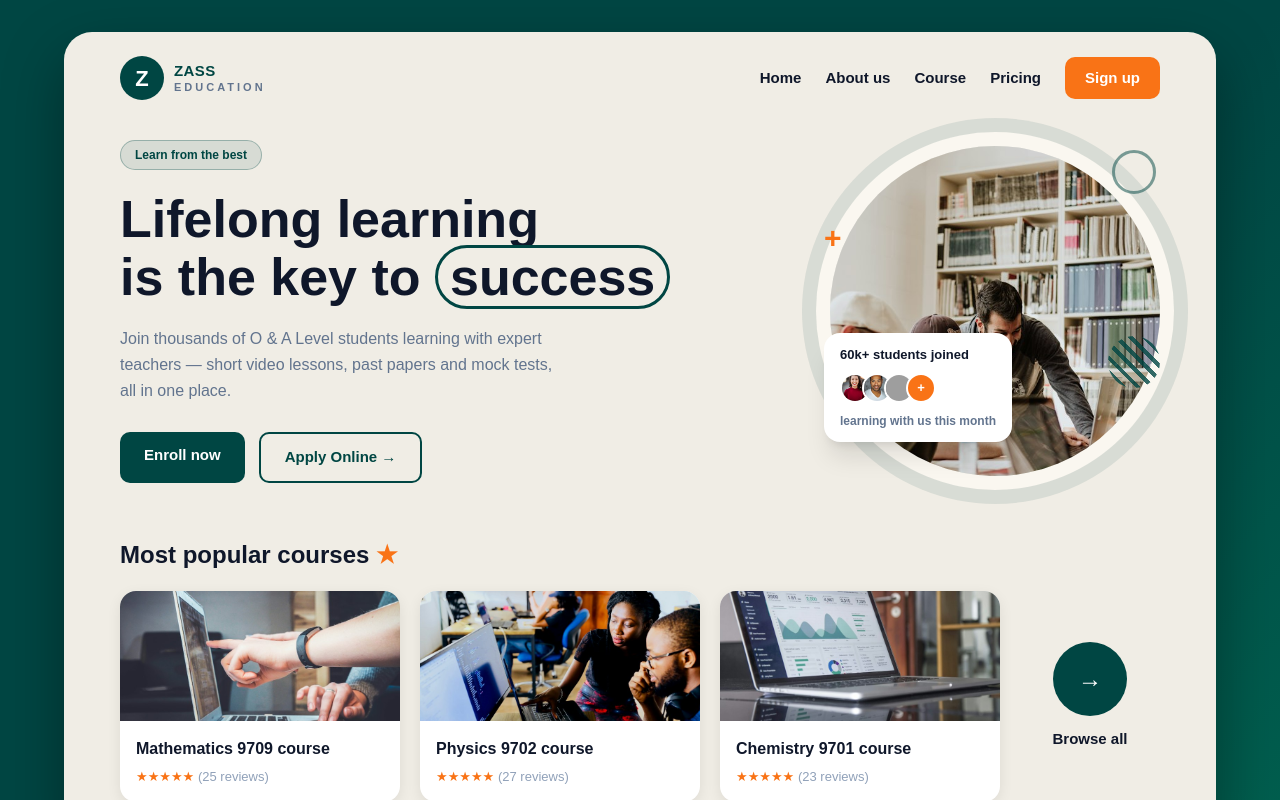
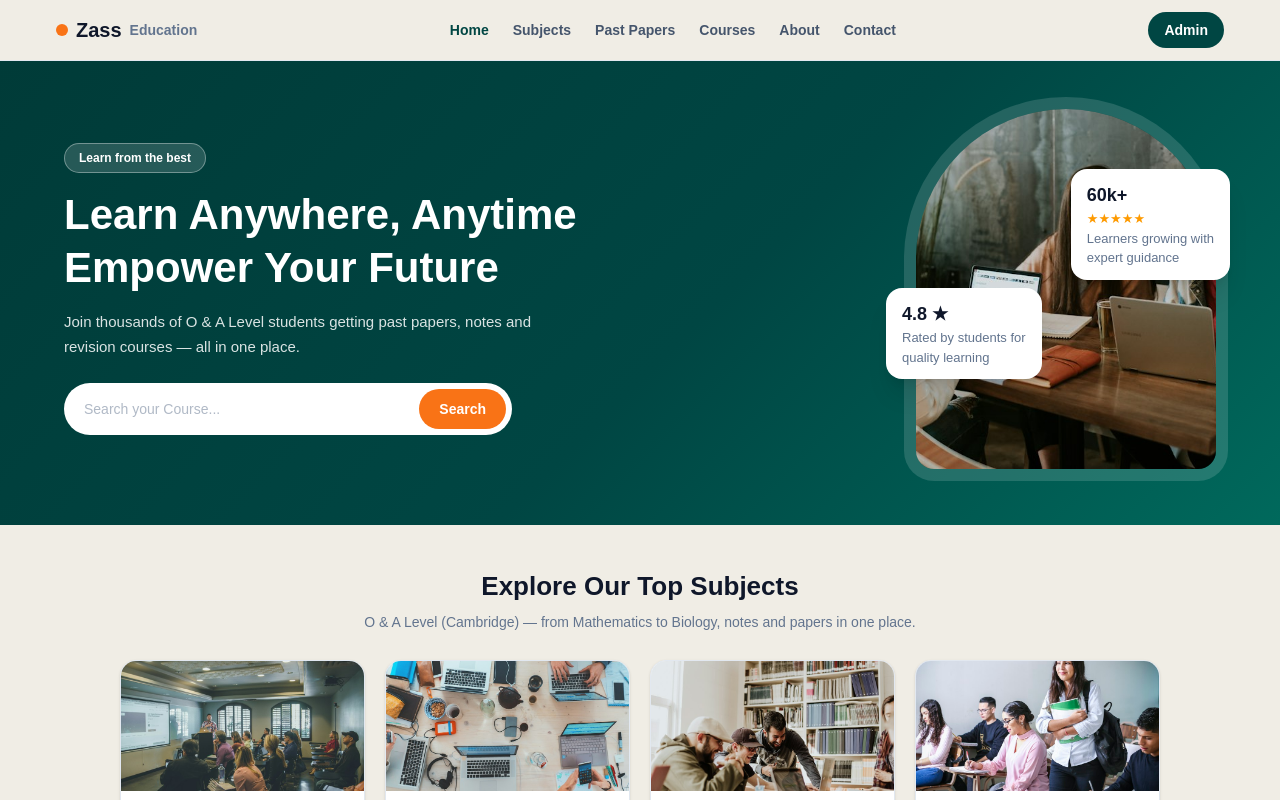
Before and after one commit to Hateem-Hussain-01/zass-education, a Next.js app: page / in a window 1280 px wide. Shown: the top 800 px of the page. Built offline with nearby package versions, Linux system fonts and the light colour scheme; grey boxes are pictures that could not be loaded.

Commit message:
Revert home to previous design (Design 2 LearnMix) - keep Cyprus/Sand Dune palette

```diff
--- a/app/page.tsx
+++ b/app/page.tsx
@@ -1,6 +1,8 @@
 "use client";
 
+import { useState } from "react";
 import Link from "next/link";
+import { useRouter } from "next/navigation";
 import { useCourses, useSettings, useSubjects } from "@/lib/store";
 import { TEAM, initials } from "@/lib/types";
 
@@ -9,23 +11,6 @@ const FEATURED_SUBJECTS: { name: string; image: string }[] = [
   { name: "Physics", image: "/images/1519389950473-47ba0277781c.jpg" },
   { name: "Chemistry", image: "/images/1523240795612-9a054b0db644.jpg" },
   { name: "Biology", image: "/images/1571260899304-425eee4c7efc.jpg" },
-];
-
-/** Placeholder review counts from the approved Design 1 preview — replace
- *  with real counts when available. */
-const POPULAR_REVIEWS = [25, 27, 23];
-
-const JOINED_AVATARS = [
-  "/images/1494790108377-be9c29b29330.jpg",
-  "/images/1507003211169-0a1dd7228f2d.jpg",
-  "/images/1500648767791-00dcc994a43e.jpg",
-];
-
-const PANEL_LINKS = [
-  { href: "/", label: "Home" },
-  { href: "/about", label: "About us" },
-  { href: "/courses", label: "Course" },
-  { href: "/courses", label: "Pricing" },
 ];
 
 const WHY_ZASS = [
@@ -46,31 +31,12 @@ const WHY_ZASS = [
   },
 ];
 
-/** Renders one headline line, circling the word "success" (Design 1). */
-function HeadlineLine({ line }: { line: string }) {
-  const parts = line.split(/(\bsuccess\b)/i);
-  return (
-    <>
-      {parts.map((p, i) =>
-        p.toLowerCase() === "success" ? (
-          <span
-            key={i}
-            className="border-[3px] border-[var(--zass-primary)] rounded-full px-3 whitespace-nowrap"
-          >
-            {p}
-          </span>
-        ) : (
-          <span key={i}>{p}</span>
-        ),
-      )}
-    </>
-  );
-}
-
 export default function HomePage() {
   const { settings } = useSettings();
   const { subjects } = useSubjects();
   const { courses } = useCourses();
+  const router = useRouter();
+  const [query, setQuery] = useState("");
 
   const codesFor = (name: string) =>
     subjects
@@ -79,188 +45,83 @@ export default function HomePage() {
       .join(" · ");
 
   const headlineLines = settings.heroHeadline.split("\n");
-  const popular = courses.slice(0, 3);
-
-  const subjectFor = (subjectId: string) =>
-    subjects.find((s) => s.id === subjectId);
 
   return (
     <div>
-      {/* Design 1 (Global Academy) — Cyprus outer, Sand Dune panel */}
+      {/* Hero — Cyprus gradient, LearnMix layout */}
       <section
-        className="px-4 md:px-10 py-6 md:py-8"
+        className="text-white px-5 md:px-14 pt-6 pb-14"
         style={{
           background:
-            "linear-gradient(135deg, #004643 0%, var(--zass-primary) 60%, #00604F 100%)",
+            "linear-gradient(135deg, #003B38 0%, var(--zass-primary) 55%, #00695C 100%)",
         }}
       >
-        <div className="bg-[var(--zass-base)] rounded-[28px] shadow-[0_24px_60px_rgba(0,0,0,0.35)] px-6 md:px-14 pt-6 pb-10 max-w-6xl mx-auto">
-          {/* In-panel nav */}
-          <nav className="flex flex-wrap items-center gap-x-6 gap-y-3">
-            <Link href="/" className="flex items-center gap-2.5">
-              <span className="w-11 h-11 rounded-full bg-[var(--zass-primary)] text-white flex items-center justify-center font-extrabold text-[22px]">
-                Z
-              </span>
-              <span className="font-extrabold text-[15px] tracking-wide text-[var(--zass-primary)] leading-tight">
-                ZASS
-                <span className="block text-[11px] tracking-[3px] text-slate-500 font-bold">
-                  EDUCATION
-                </span>
-              </span>
-            </Link>
-            <div className="flex-1" />
-            <div className="flex gap-6 text-[15px] font-bold text-[#0F172A] order-3 w-full md:order-none md:w-auto">
-              {PANEL_LINKS.map((l) => (
-                <Link
-                  key={l.label}
-                  href={l.href}
-                  className="hover:text-[var(--zass-primary)]"
-                >
-                  {l.label}
-                </Link>
-              ))}
-            </div>
-            <Link
-              href="/contact"
-              className="bg-[var(--zass-accent)] text-white text-[15px] font-extrabold px-5 py-2.5 rounded-[10px]"
-            >
-              Sign up
-            </Link>
-          </nav>
-
-          {/* Hero */}
-          <div className="flex flex-col md:flex-row gap-10 items-center mt-10">
+        <div className="flex flex-col md:flex-row gap-10 items-center max-w-6xl mx-auto pt-6">
           <div className="flex-1">
-              <span className="inline-block bg-[var(--zass-primary)]/10 border border-[var(--zass-primary)]/30 text-[var(--zass-primary)] text-xs font-bold px-3.5 py-1.5 rounded-full">
+            <span className="inline-block bg-white/15 border border-white/35 text-xs font-bold px-3.5 py-1.5 rounded-full">
               {settings.heroBadge}
             </span>
-              <h1 className="text-4xl md:text-[52px] leading-[1.12] font-extrabold mt-5 text-[#0F172A]">
+            <h1 className="text-4xl md:text-[42px] leading-tight font-extrabold mt-4">
               {headlineLines.map((line, i) => (
-                  <span key={i} className="block">
-                    <HeadlineLine line={line} />
+                <span key={i}>
+                  {line}
+                  {i < headlineLines.length - 1 && <br />}
                 </span>
               ))}
             </h1>
-              <p className="mt-5 text-[16px] leading-relaxed text-slate-500 max-w-md">
+            <p className="mt-4 text-[15px] leading-relaxed text-white/85 max-w-lg">
               {settings.heroSubtext}
             </p>
-              <div className="mt-7 flex flex-wrap gap-3.5">
-                <Link
-                  href="/courses"
-                  className="bg-[var(--zass-primary)] text-white font-extrabold text-[15px] px-6 py-3 rounded-[10px]"
+            <form
+              className="mt-6 flex bg-[var(--zass-card)] rounded-full p-1.5 pl-5 max-w-md items-center"
+              onSubmit={(e) => {
+                e.preventDefault();
+                router.push(
+                  query.trim()
+                    ? `/papers?q=${encodeURIComponent(query.trim())}`
+                    : "/papers",
+                );
+              }}
             >
-                  Enroll now
-                </Link>
-                <Link
-                  href="/contact"
-                  className="border-2 border-[var(--zass-primary)] text-[var(--zass-primary)] font-extrabold text-[15px] px-6 py-3 rounded-[10px]"
+              <input
+                value={query}
+                onChange={(e) => setQuery(e.target.value)}
+                placeholder={settings.heroSearchPlaceholder}
+                className="border-none outline-none flex-1 text-sm text-slate-500 bg-transparent min-w-0"
+                aria-label="Search courses and papers"
+              />
+              <button
+                type="submit"
+                className="bg-[var(--zass-accent)] text-white px-5 py-2.5 rounded-full text-sm font-bold shrink-0"
               >
-                  Apply Online →
-                </Link>
+                {settings.heroCta}
+              </button>
+            </form>
           </div>
-            </div>
-            <div className="relative flex justify-center shrink-0">
-              <span
-                aria-hidden
-                className="absolute top-1 right-1 w-11 h-11 rounded-full border-[3px] border-[var(--zass-primary)] opacity-50"
-              />
-              <span
-                aria-hidden
-                className="absolute top-[74px] left-[-6px] text-[var(--zass-accent)] text-3xl font-extrabold"
-              >
-                +
-              </span>
+          <div className="relative flex justify-center">
             {/* eslint-disable-next-line @next/next/no-img-element */}
             <img
-                src="/images/1523240795612-9a054b0db644.jpg"
+              src="/images/1522202176988-66273c2fd55f.jpg"
               alt="O & A Level students studying together"
-                className="w-[300px] h-[300px] md:w-[330px] md:h-[330px] object-cover rounded-full shadow-[0_0_0_14px_#FAF7F0,0_0_0_28px_rgba(0,70,67,0.10)]"
+              className="w-[300px] h-[360px] object-cover rounded-t-[200px] rounded-b-3xl shadow-[0_0_0_12px_rgba(255,255,255,0.14)]"
             />
-              <div className="absolute left-[-6px] bottom-[34px] bg-white rounded-2xl shadow-xl px-4 py-3 text-[13px] text-[#0F172A]">
-                <b className="font-extrabold">
-                  {settings.statsLearners} students joined
-                </b>
-                <div className="flex my-2">
-                  {JOINED_AVATARS.map((src, i) => (
-                    // eslint-disable-next-line @next/next/no-img-element
-                    <img
-                      key={src}
-                      src={src}
-                      alt=""
-                      className={`w-[30px] h-[30px] rounded-full border-2 border-white object-cover ${i > 0 ? "-ml-2" : ""}`}
-                    />
-                  ))}
-                  <span className="w-[30px] h-[30px] rounded-full border-2 border-white bg-[var(--zass-accent)] text-white flex items-center justify-center text-[13px] font-extrabold -ml-2">
-                    +
+            <div className="absolute left-[-30px] bottom-[90px] bg-[var(--zass-card)] text-[#0F172A] rounded-2xl shadow-xl px-4 py-3 text-[13px]">
+              <b className="text-lg block">{settings.statsRating} ★</b>
+              <span className="text-slate-500">
+                Rated by students for
+                <br />
+                quality learning
               </span>
             </div>
-                <span className="text-slate-500 font-semibold text-xs">
-                  learning with us this month
+            <div className="absolute right-[-14px] top-[60px] bg-[var(--zass-card)] text-[#0F172A] rounded-2xl shadow-xl px-4 py-3 text-[13px]">
+              <b className="text-lg block">{settings.statsLearners}</b>
+              <span className="text-amber-500">★★★★★</span>
+              <br />
+              <span className="text-slate-500">
+                Learners growing with
+                <br />
+                expert guidance
               </span>
-              </div>
-              <span
-                aria-hidden
-                className="absolute right-0 top-[190px] w-[52px] h-[52px] rounded-full opacity-80"
-                style={{
-                  background:
-                    "repeating-linear-gradient(45deg, var(--zass-primary) 0 4px, transparent 4px 10px)",
-                }}
-              />
-            </div>
-          </div>
-
-          {/* Most popular courses (inside the panel) */}
-          <div className="mt-14">
-            <h2 className="text-2xl font-extrabold text-[#0F172A]">
-              Most popular courses{" "}
-              <span className="text-[var(--zass-accent)]">★</span>
-            </h2>
-            <div className="flex flex-col sm:flex-row gap-5 mt-5 items-stretch">
-              {popular.map((c, i) => {
-                const s = subjectFor(c.subjectId);
-                return (
-                  <Link
-                    key={c.id}
-                    href="/courses"
-                    className="flex-1 bg-white rounded-2xl overflow-hidden shadow-[0_4px_14px_rgba(0,0,0,0.08)] hover:shadow-md transition-shadow"
-                  >
-                    <div className="h-[130px]">
-                      {c.image ? (
-                        // eslint-disable-next-line @next/next/no-img-element
-                        <img
-                          src={c.image}
-                          alt={c.title}
-                          className="h-full w-full object-cover"
-                        />
-                      ) : (
-                        <div className="h-full w-full bg-[var(--zass-primary)]" />
-                      )}
-                    </div>
-                    <div className="p-4">
-                      <h3 className="font-bold text-[#0F172A] text-[16px]">
-                        {s ? `${s.name} ${s.code} course` : c.title}
-                      </h3>
-                      <p className="text-[13px] text-slate-400 mt-1.5">
-                        <span className="text-[var(--zass-accent)]">
-                          ★★★★★
-                        </span>{" "}
-                        ({POPULAR_REVIEWS[i] ?? 25} reviews)
-                      </p>
-                    </div>
-                  </Link>
-                );
-              })}
-              <Link
-                href="/courses"
-                className="flex flex-col items-center justify-center gap-3 min-w-[140px] py-4"
-              >
-                <span className="w-[74px] h-[74px] rounded-full bg-[var(--zass-primary)] text-white flex items-center justify-center text-2xl">
-                  →
-                </span>
-                <span className="font-extrabold text-[#0F172A] text-[15px]">
-                  Browse all
-                </span>
-              </Link>
             </div>
           </div>
         </div>
@@ -296,6 +157,55 @@ export default function HomePage() {
               </div>
             </Link>
           ))}
+        </div>
+      </section>
+
+      {/* Courses */}
+      <section className="px-5 md:px-14 py-4 max-w-6xl mx-auto">
+        <h2 className="text-center text-2xl md:text-[26px] font-extrabold text-[#0F172A]">
+          Explore Most Popular Courses
+        </h2>
+        <div className="grid sm:grid-cols-2 lg:grid-cols-4 gap-5 mt-7">
+          {courses.slice(0, 4).map((c) => (
+            <Link
+              key={c.id}
+              href="/courses"
+              className="bg-[var(--zass-card)] border border-slate-200 rounded-2xl overflow-hidden shadow-sm hover:shadow-md transition-shadow"
+            >
+              <div className="relative h-[110px]">
+                {c.image ? (
+                  // eslint-disable-next-line @next/next/no-img-element
+                  <img
+                    src={c.image}
+                    alt={c.title}
+                    className="h-full w-full object-cover"
+                  />
+                ) : (
+                  <div className="h-full w-full bg-[var(--zass-primary)]" />
+                )}
+                <span className="absolute left-3 bottom-3 bg-white/90 text-[var(--zass-primary)] text-[11px] font-extrabold px-2.5 py-1 rounded-full">
+                  {c.level}
+                </span>
+              </div>
+              <div className="p-3.5">
+                <h3 className="text-sm font-bold leading-snug text-[#0F172A]">
+                  {c.title}
+                </h3>
+                <div className="text-xs text-slate-500 mt-1.5">{c.level}</div>
+                <div className="text-[15px] font-extrabold text-[var(--zass-primary)] mt-2">
+                  {c.price === 0 ? "Free" : `Rs ${c.price.toLocaleString()}`}
+                </div>
+              </div>
+            </Link>
+          ))}
+        </div>
+        <div className="text-center mt-6">
+          <Link
+            href="/courses"
+            className="inline-block bg-[var(--zass-primary)] text-white font-bold text-sm px-6 py-2.5 rounded-full"
+          >
+            View all courses &amp; notes
+          </Link>
         </div>
       </section>
 
--- a/components/SiteChrome.tsx
+++ b/components/SiteChrome.tsx
@@ -5,21 +5,11 @@ import type { ReactNode } from "react";
 import Navbar from "./Navbar";
 import Footer from "./Footer";
 
-/** Public chrome (navbar + footer). Admin routes get their own portal shell.
- *  The home page renders the Design 1 panel with its own in-panel nav, so
- *  the global navbar is hidden on "/" (the footer still shows). */
+/** Public chrome (navbar + footer). Admin routes get their own portal shell. */
 export default function SiteChrome({ children }: { children: ReactNode }) {
   const pathname = usePathname();
   if (pathname === "/admin" || pathname.startsWith("/admin/")) {
     return <>{children}</>;
-  }
-  if (pathname === "/") {
-    return (
-      <>
-        <main className="flex-1">{children}</main>
-        <Footer />
-      </>
-    );
   }
   return (
     <>
--- a/lib/types.ts
+++ b/lib/types.ts
@@ -94,9 +94,9 @@ export const DEFAULT_SETTINGS: SiteSettings = {
   logoText: "Zass",
   tagline: "O & A Level learning, made simple.",
   heroBadge: "Learn from the best",
-  heroHeadline: "Lifelong learning\nis the key to success",
+  heroHeadline: "Learn Anywhere, Anytime\nEmpower Your Future",
   heroSubtext:
-    "Join thousands of O & A Level students learning with expert teachers — short video lessons, past papers and mock tests, all in one place.",
+    "Join thousands of O & A Level students getting past papers, notes and revision courses — all in one place.",
   heroSearchPlaceholder: "Search your Course...",
   heroCta: "Search",
   statsRating: "4.8",
```
Also changed, not shown: 1 other file (tests, documents, lock files or other folders). Lines whose indentation alone changed are shown as unchanged.
